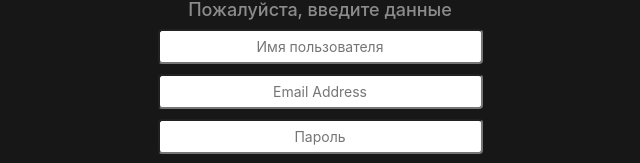
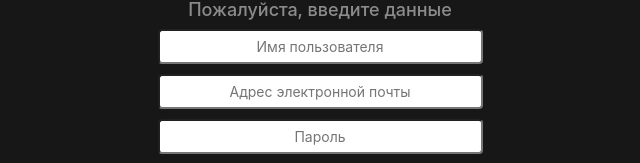
Before and after one commit to Negis58/goSquad-v2, a React (Create React App) app in the folder client/: page /register in a window 1280 px wide. Shown: the part 344-507 px from the top of the page, without its empty margins (320-960 px from the left). Built offline with nearby package versions, Linux system fonts and the light colour scheme.

Commit message:
fix chat heroku

```diff
--- a/client/src/actions/auth.js
+++ b/client/src/actions/auth.js
@@ -40,7 +40,8 @@ export const register = formData => async dispatch => {
     const errors = err.response.data.errors;
 
     if (errors) {
-      errors.forEach(error => dispatch(setAlert(error.message, 'danger')));
+      errors.forEach(error => dispatch(setAlert(error.msg, 'danger')));
+      console.log(errors)
     }
 
     dispatch({
@@ -62,10 +63,13 @@ export const login = (username, password) => async dispatch => {
 
     dispatch(loadUser());
   } catch (err) {
+    const error = err.response.data;
+    dispatch(setAlert(error.message, 'danger'));
     const errors = err.response.data.errors;
     console.log(errors);
     if (errors) {
       errors.forEach(error => dispatch(setAlert(error.message, 'danger')));
+      console.log(errors)
     }
 
     dispatch({
--- a/client/src/components/Chat/Chat.js
+++ b/client/src/components/Chat/Chat.js
@@ -9,8 +9,8 @@ import Input from '../Input/Input';
 
 import './Chat.css';
 
-const ENDPOINT = 'http://localhost:5000/';
-//const ENDPOINT = 'https://gosquad-test.herokuapp.com/';
+//const ENDPOINT = 'http://localhost:5000/';
+const ENDPOINT = 'https://gosquad-test.herokuapp.com/';
 
 let socket;
 
--- a/client/src/components/TextContainer/TextContainer.js
+++ b/client/src/components/TextContainer/TextContainer.js
@@ -6,11 +6,7 @@ import './TextContainer.css';
 
 const TextContainer = ({ users }) => (
     <div className="textContainer">
-        {/*<div>
-            <h1>Realtime Chat Application <span role="img" aria-label="emoji">💬</span></h1>
-            <h2>Created with React, Express, Node and Socket.IO <span role="img" aria-label="emoji">❤️</span></h2>
-            <h2>Try it out right now! <span role="img" aria-label="emoji">⬅️</span></h2>
-        </div>*/}
+
         {
             users
                 ? (
--- a/client/src/components/auth/Register/Register.js
+++ b/client/src/components/auth/Register/Register.js
@@ -51,7 +51,7 @@ const Register = ({setAlert, register, isAuthenticated}) => {
                     <div className="register__form__group">
                         <input
                             type="email"
-                            placeholder="Email Address"
+                            placeholder="Адрес электронной почты"
                             name="email"
                             value={email}
                             onChange={onChange}
```
Also changed, not shown: 1 other file (tests, documents, lock files or other folders).
